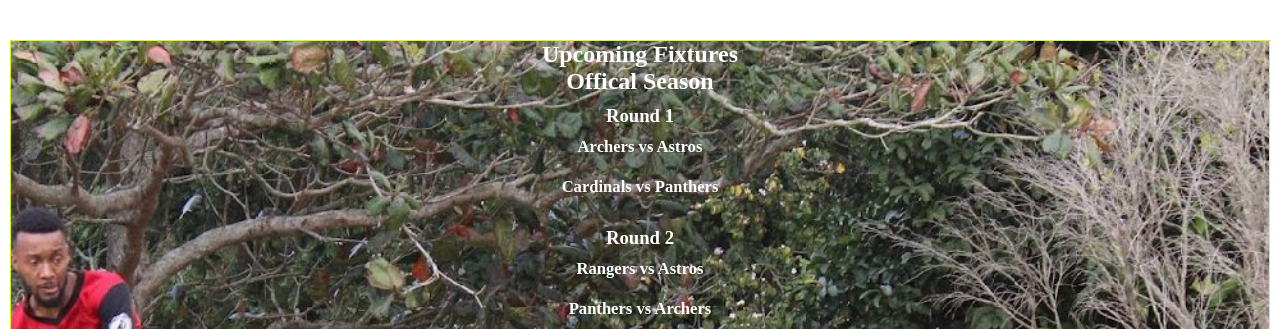
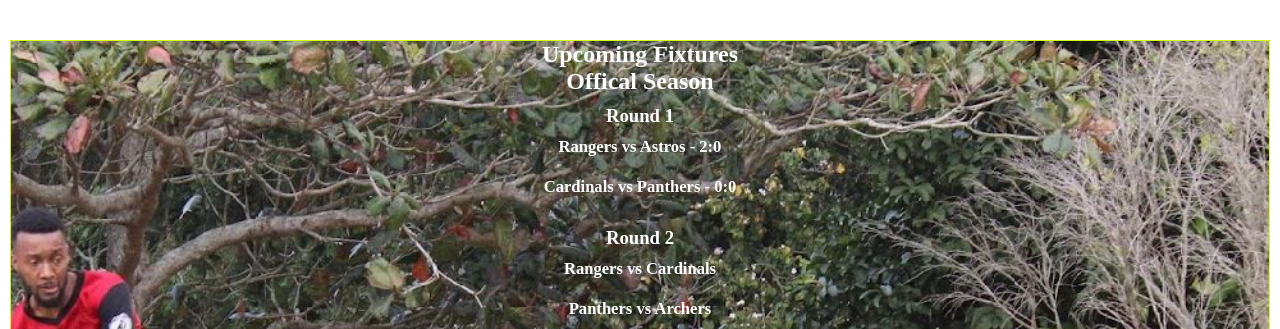
Before and after one commit to Kwanz12/The-Excelsior-Club-Football-League, a plain HTML site: page index.html in a window 1280 px wide. Shown: the part 1820-2149 px from the top of the page. Drawn offline with Linux system fonts and the light colour scheme.

Commit message:
Update index.html

```diff
--- a/index.html
+++ b/index.html
@@ -78,14 +78,14 @@
             <h1>Offical Season</h1>
             <h3>Round 1</h3>
             <element class="match-col">
-                <h5>Archers vs Astros</h5>
+                <h5>Rangers vs Astros  - 2:0</h5>
                 <p></p>
-                <h5>Cardinals vs Panthers</h5>
+                <h5>Cardinals vs Panthers  - 0:0</h5>
                 <p></p>
             </element>
             <h3>Round 2</h3>
             <element class="match-col">
-                <h5>Rangers vs Astros</h5>
+                <h5>Rangers vs Cardinals</h5>
                 <p></p>
                 <h5>Panthers vs Archers</h5>
                 <p></p>
```
